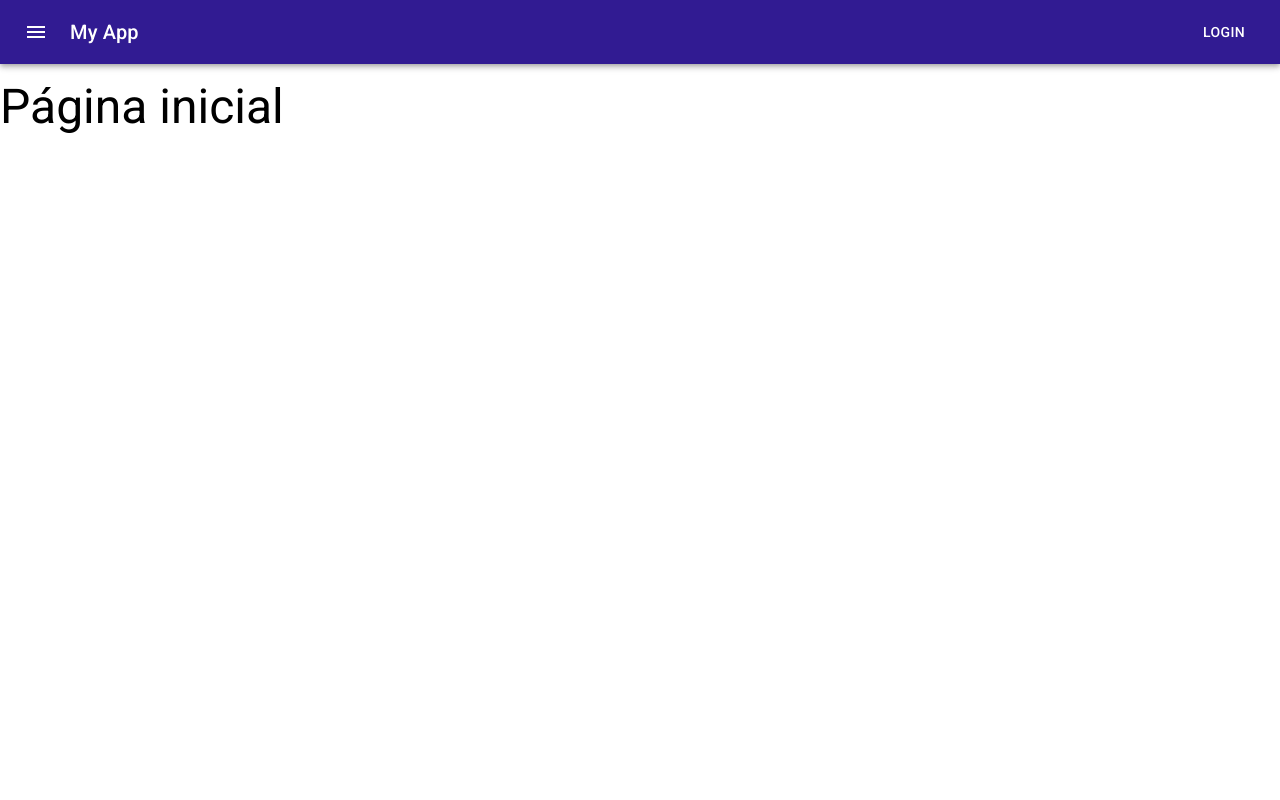
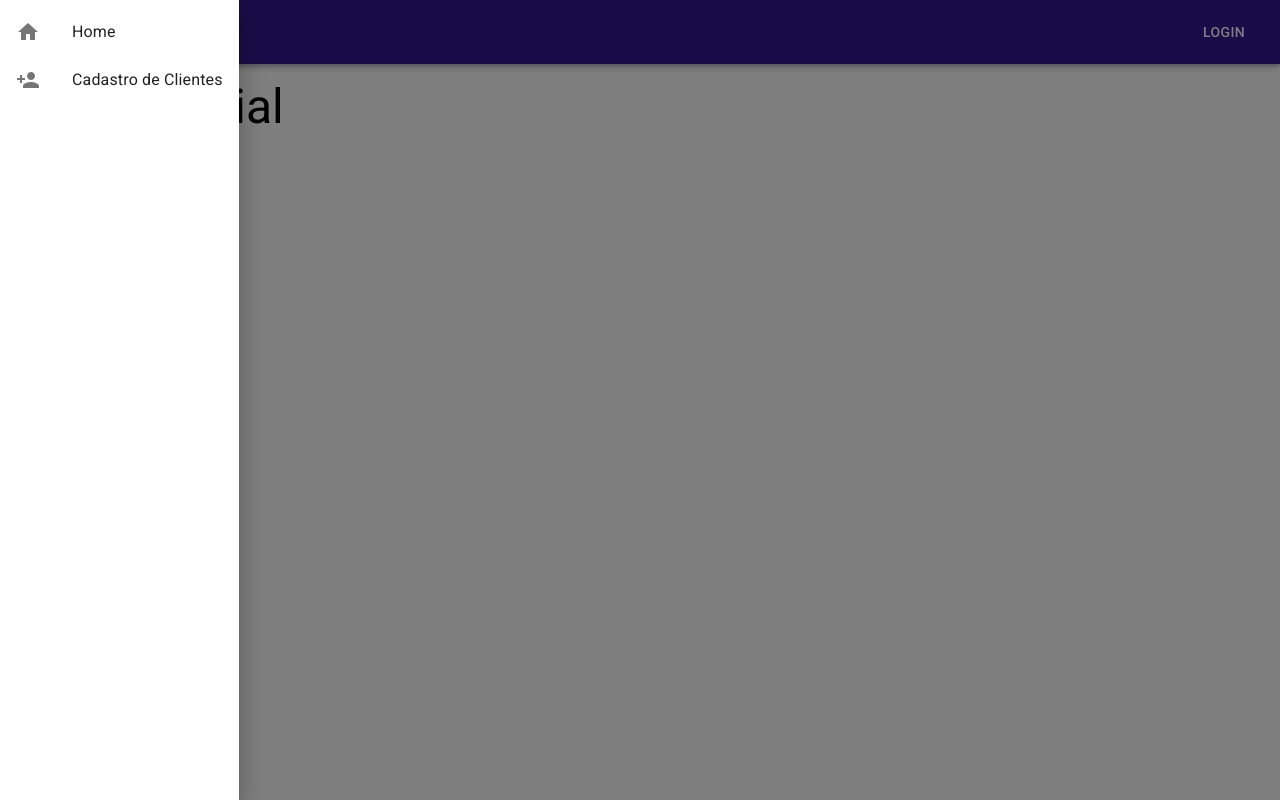
Before and after one commit to juliocesarmj/material-ui-template, a React (Create React App) app: page / in a window 1280 px wide. Both pictures are taken after a click on the button "menu". Built offline with nearby package versions, Linux system fonts and the light colour scheme.

Commit message:
adicionando a funcionalidade do menu drawer

```diff
--- a/src/App.js
+++ b/src/App.js
@@ -8,8 +8,8 @@ import Home from './pages/Home';
 
 const App = () => {
   return (
-    <TemplateDefault>
-      <Router>
+    <Router>
+      <TemplateDefault>
         <Switch>
           <Route path="/customers">
             <TemplatePage title="Clientes" Component={Customers} />
@@ -18,8 +18,8 @@ const App = () => {
             <TemplatePage title="Página inicial" Component={Home} />
           </Route>
         </Switch>
-      </Router>
-    </TemplateDefault>
+      </TemplateDefault>
+    </Router>
   );
 };
 
--- a/src/Templates/Page.js
+++ b/src/Templates/Page.js
@@ -1,14 +1,14 @@
-import { makeStyles } from '@material-ui/core/styles';
+//import { makeStyles } from '@material-ui/core/styles';
 import Typography from '@material-ui/core/Typography';
 
-const useStyles = makeStyles(() => ({
-  container: {
-    padding: '15px 0',
-  },
-}));
+// const useStyles = makeStyles(() => ({
+//   container: {
+//     padding: '15px 0',
+//   },
+// }));
 
 const Page = ({ title, Component }) => {
-  const classes = useStyles();
+  // const classes = useStyles();
   return (
     //algo aqui
     <>
--- a/src/partials/Header/Header.js
+++ b/src/partials/Header/Header.js
@@ -1,20 +1,48 @@
+import React, { useState } from 'react';
 import {
   AppBar,
   Toolbar,
   Typography,
   Button,
   IconButton,
+  Drawer,
+  List,
+  ListItem,
+  ListItemIcon,
+  ListItemText,
 } from '@material-ui/core';
 
+import { useHistory } from 'react-router-dom';
+
 import MenuIcon from '@material-ui/icons/Menu';
+import HomeIcon from '@material-ui/icons/Home';
+import PersonAddIcon from '@material-ui/icons/PersonAdd';
+
 import useStyles from './Header.style';
 
 const Header = () => {
   const classes = useStyles();
+  const history = useHistory();
+  const [menuOpen, setMenuOpen] = useState(false);
+
+  const handleToggleMenu = () => {
+    setMenuOpen(!menuOpen);
+  };
+
+  const handleMenuClick = (route) => {
+    history.push(route);
+    handleToggleMenu();
+  };
   return (
+    <>
       <AppBar position="static">
         <Toolbar>
-        <IconButton edge="start" color="inherit" aria-label="menu">
+          <IconButton
+            edge="start"
+            color="inherit"
+            aria-label="menu"
+            onClick={() => handleToggleMenu()}
+          >
             <MenuIcon />
           </IconButton>
           <Typography variant="h6" className={classes.title}>
@@ -23,6 +51,23 @@ const Header = () => {
           <Button color="inherit">Login</Button>
         </Toolbar>
       </AppBar>
+      <Drawer open={menuOpen} onClose={() => handleToggleMenu()}>
+        <List>
+          <ListItem button onClick={() => handleMenuClick('/')}>
+            <ListItemIcon>
+              <HomeIcon />
+            </ListItemIcon>
+            <ListItemText>Home</ListItemText>
+          </ListItem>
+          <ListItem button onClick={() => handleMenuClick('/customers')}>
+            <ListItemIcon>
+              <PersonAddIcon />
+            </ListItemIcon>
+            <ListItemText>Cadastro de Clientes</ListItemText>
+          </ListItem>
+        </List>
+      </Drawer>
+    </>
   );
 };
 export default Header;
```
Lines whose indentation alone changed are shown as unchanged.
